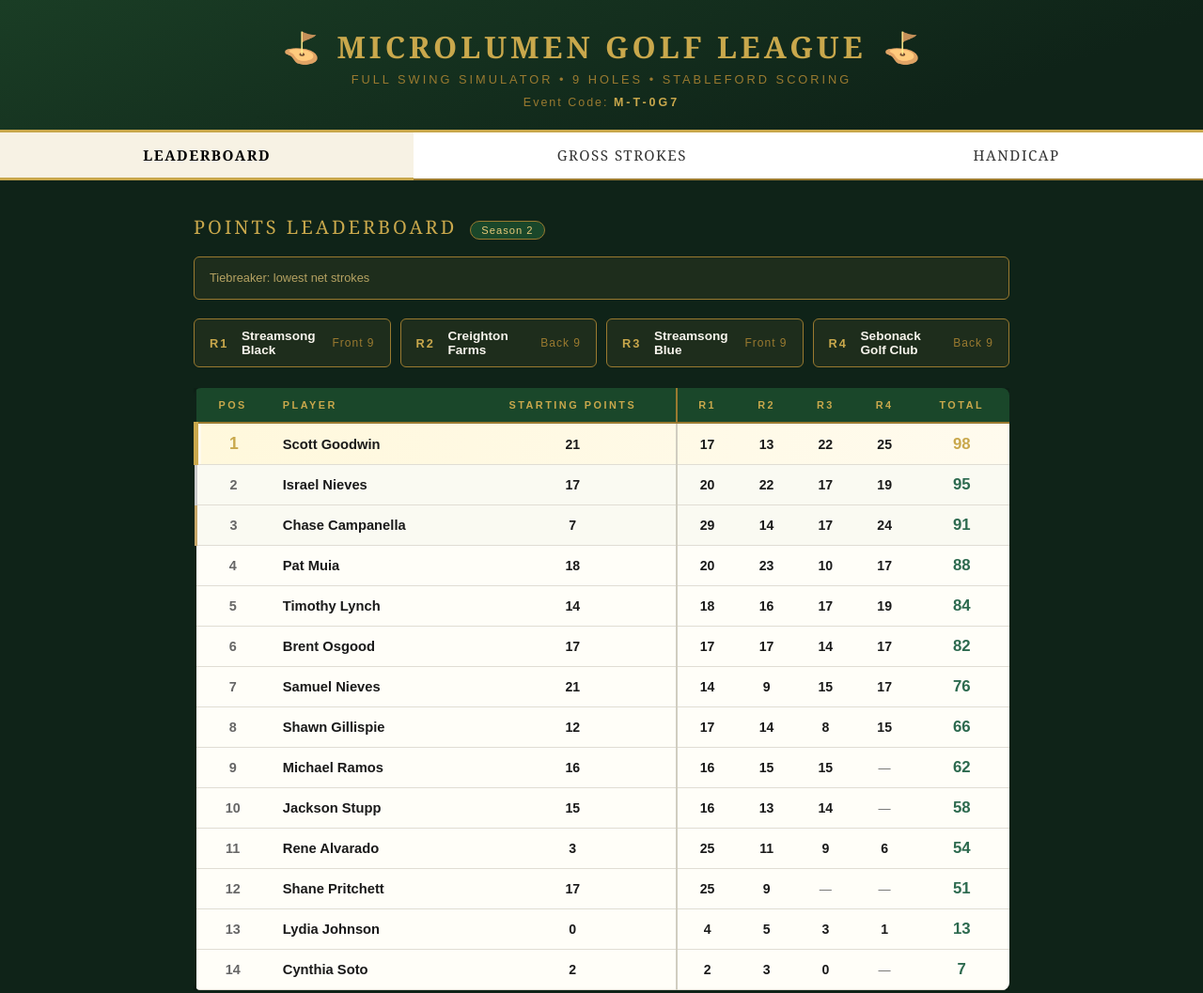
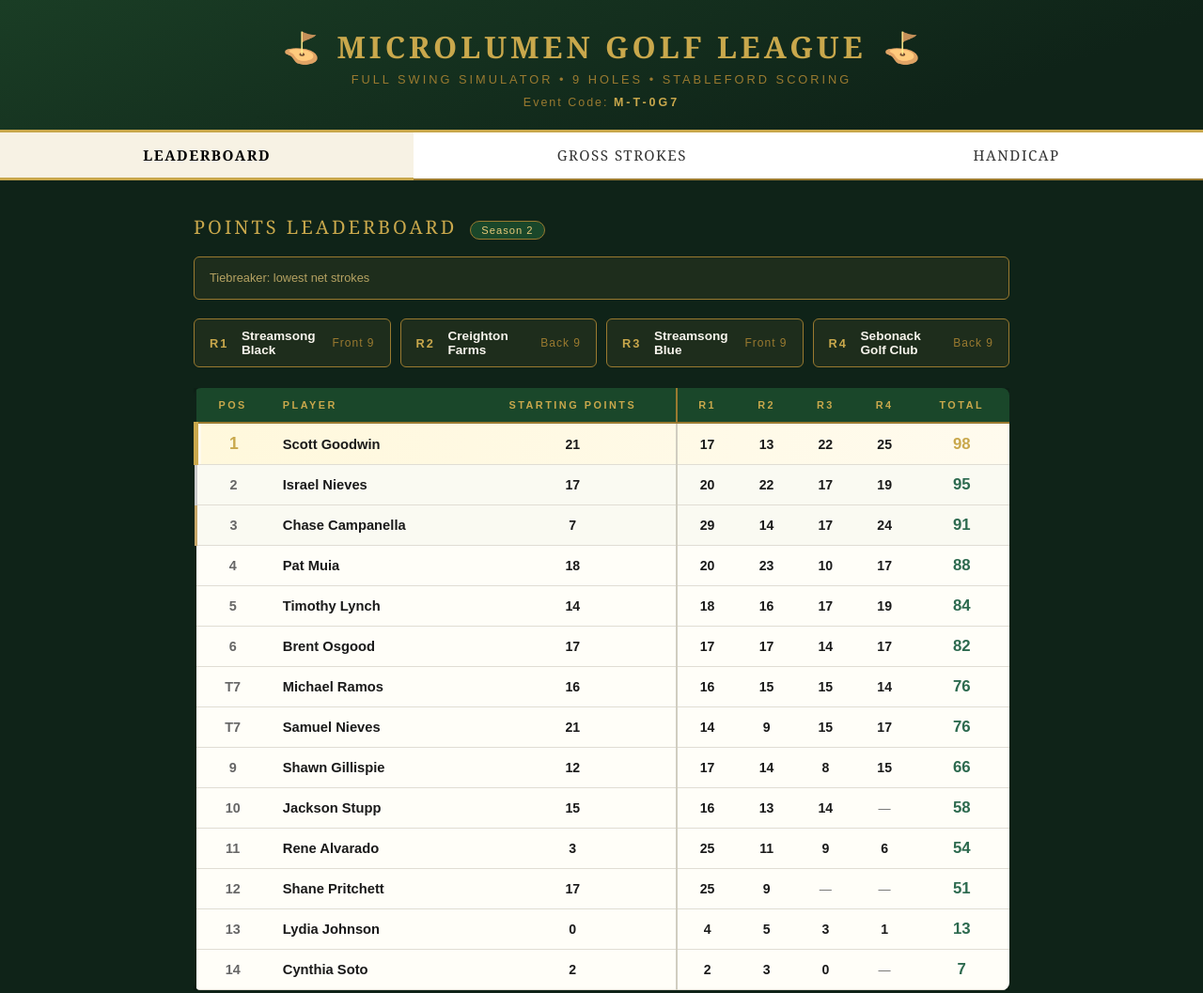
Before and after one commit to MLGolfLeague/golf-league, a plain HTML site: page index.html in a window 1280 px wide. Shown: the top 1057 px of the page at 94% size. Drawn offline with Linux system fonts and the light colour scheme.

Commit message:
Add R4 score: Mike 14pts net 41

```diff
--- a/index.html
+++ b/index.html
@@ -286,7 +286,8 @@
     'Chase Campanella': 24,
     'Israel Nieves':    19,
     'Rene Alvarado':     6,
-    'Pat Muia':         17
+    'Pat Muia':         17,
+    'Michael Ramos':    14
   }
 };
 
@@ -351,7 +352,8 @@
     'Chase Campanella': 35,
     'Israel Nieves':    36,
     'Rene Alvarado':    52,
-    'Pat Muia':         38
+    'Pat Muia':         38,
+    'Michael Ramos':    41
   }
 };
 
```
